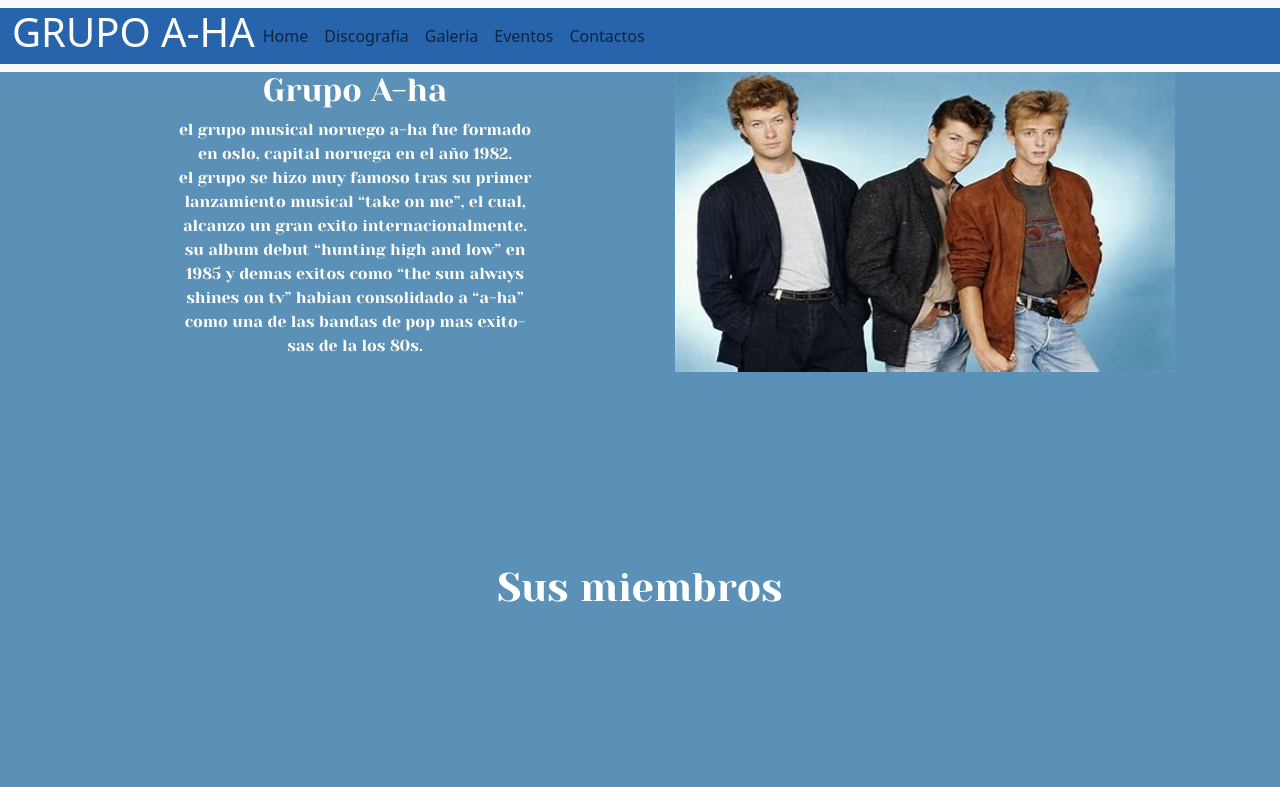
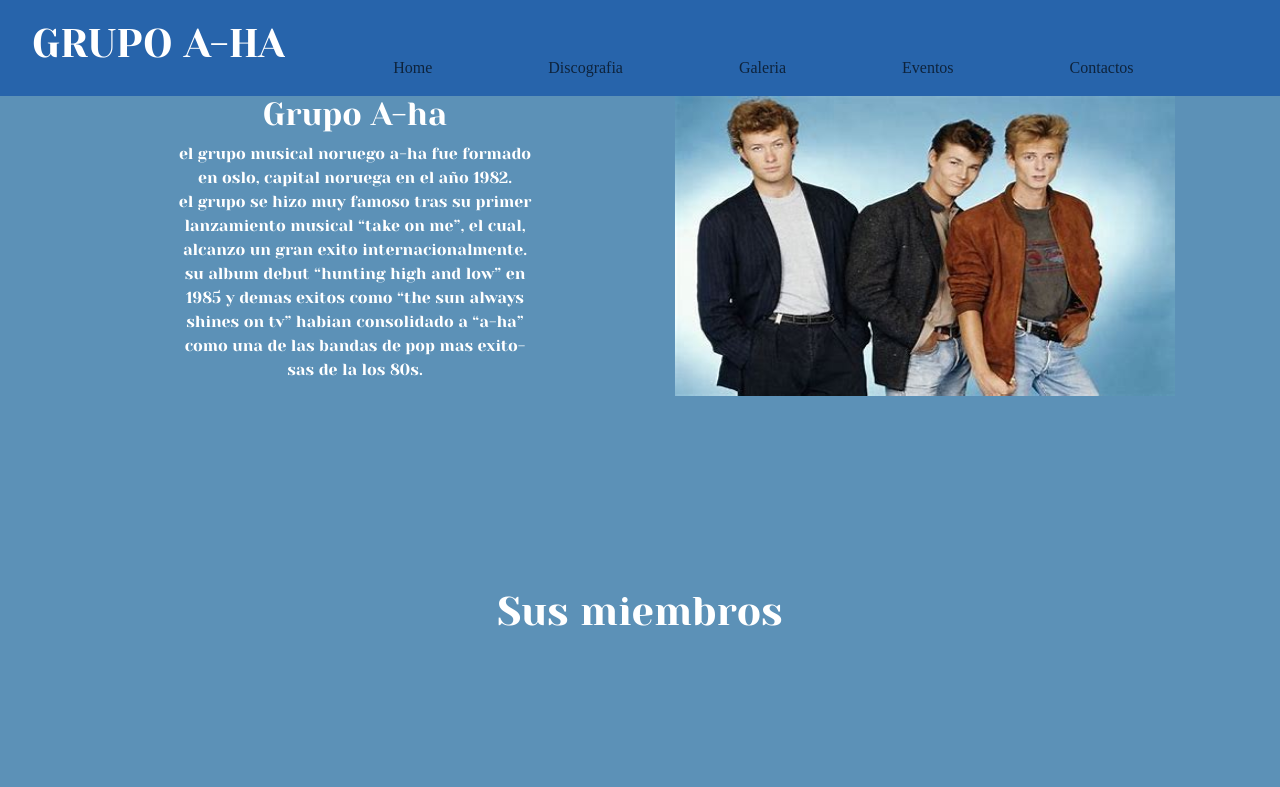
Before and after one commit to Ale-43/proyecto-Coderhouse-DW, a plain HTML site: page index.html in a window 1280 px wide. Shown: the top 787 px of the page. Drawn offline with nearby package versions, Linux system fonts and the light colour scheme; a web font is replaced by a local one.

Commit message:
guardando

```diff
--- a/css/style.css
+++ b/css/style.css
@@ -11,8 +11,28 @@
 header div {
     background-color: #2764ab;
 }
+nav {
+    background-color: #2764ab;
+}
+nav li {
+    background-color: #2764ab;
+    padding-top: 40px;
+    padding-left: 100px;
+    font-family: "Artifika", serif;
+}
+nav a {
+    text-decoration: none;
+    list-style: none;
+    color: #fff;
+}
 
-
+  nav a:hover {
+    color: #00057a;
+}
+.tituloprincipal {
+    font-family: "Yeseva One", serif;
+    margin-left: 20px;
+}
 
 
 
--- a/index.html
+++ b/index.html
@@ -21,7 +21,7 @@
 </head>
 <body>
     <header>
-        <nav class="navbar navbar-expand-lg bg-body-tertiary">
+        <nav class="navbar navbar-expand-lg">
             <div class="container-fluid">
                 <h1 class="tituloprincipal">GRUPO A-HA</h1>
                 <button class="navbar-toggler" type="button" data-bs-toggle="collapse" data-bs-target="#navbarSupportedContent" aria-controls="navbarSupportedContent" aria-expanded="false" aria-label="Toggle navigation">
@@ -54,7 +54,7 @@
 <!--secciondos con bootstrap-->
 <div class="container text-center">
     <div class="row">
-      <div class="col-6">
+      <div class="col">
         <h2>Grupo A-ha</h2>
         <p>el grupo musical noruego a-ha fue formado<br>
           en oslo, capital noruega en el año 1982.<br>
```
Also changed, not shown: prueba.html (+4 -1 lines).
